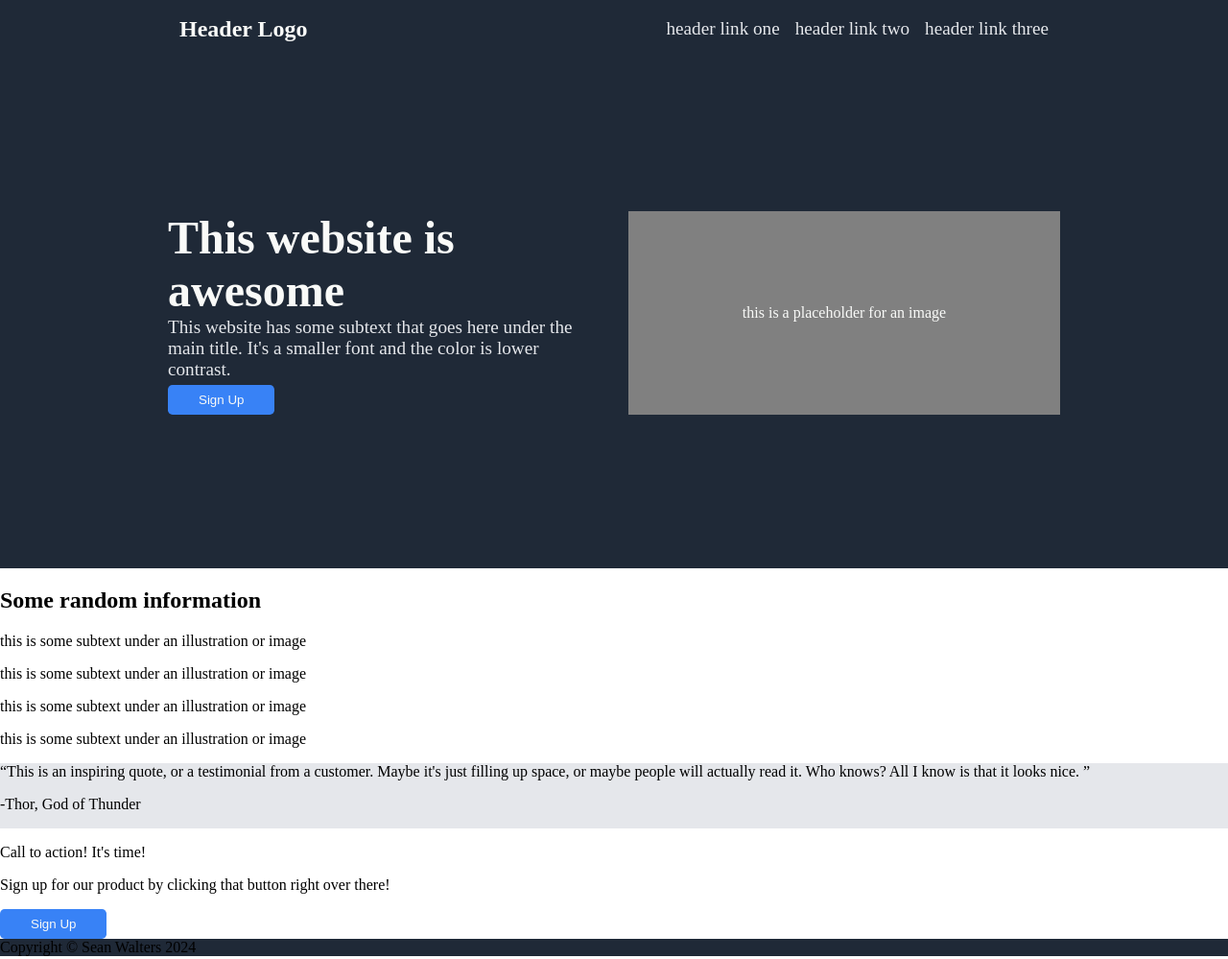
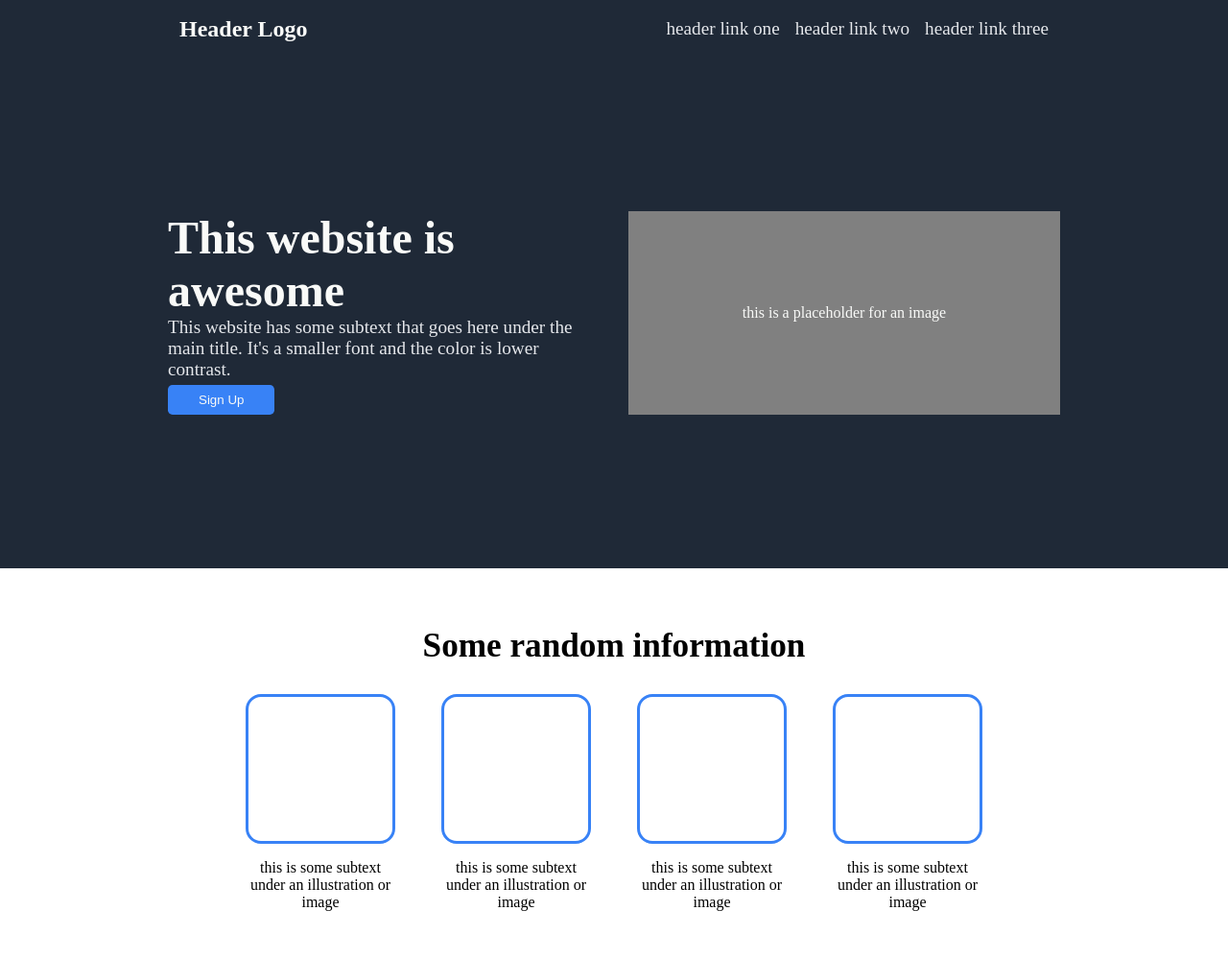
Before and after one commit to TweestidBunny/project-landing-page, a plain HTML site: page index.html in a window 1280 px wide. Shown: the top 999 px of the page at 96% size. Drawn offline with Linux system fonts and the light colour scheme.

Commit message:
Add styling to Information section

```diff
--- a/resources/styles.css
+++ b/resources/styles.css
@@ -108,3 +108,41 @@ button:hover {
   background-color: gray;
   color: #f9faf8;
 }
+
+/* Info */
+
+.info {
+  padding: 2rem 10rem 5rem;
+  /* padding-top: 2rem; */
+}
+
+.info h2 {
+  text-align: center;
+  font-size: 2.2rem;
+  font-weight: bold;
+}
+
+.card-container {
+  flex: 1;
+  display: flex;
+  justify-content: center;
+  gap: 3rem;
+  /* border: 1px solid red; */
+}
+
+.info-card {
+  flex: 0 0 150px;
+  display: flex;
+  flex-direction: column;
+}
+
+.info-card p {
+  text-align: center;
+}
+
+.sample-image {
+  width: 150px;
+  height: 150px;
+  border: 3px solid #3882f6;
+  border-radius: 1rem;
+}
```
